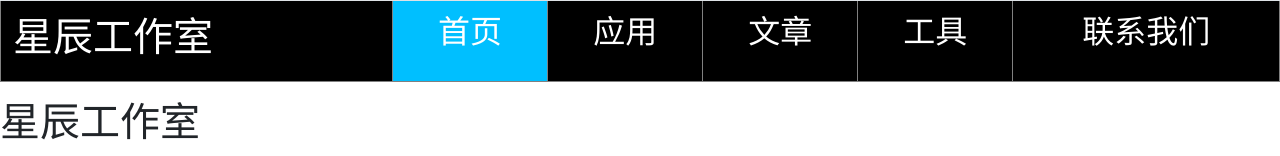
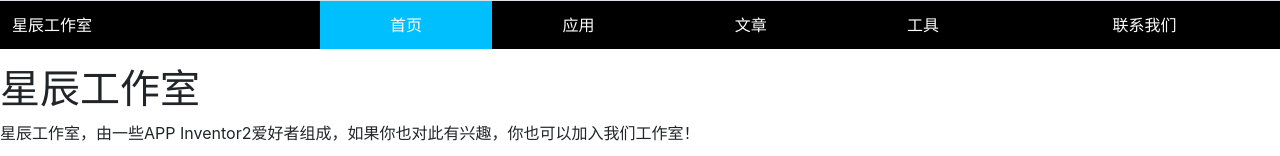
Before and after one commit to schlibra/beta, a plain HTML site: page index.html in a window 1280 px wide. Shown: the top 156 px of the page. Drawn offline with nearby package versions, Linux system fonts and the light colour scheme.

Commit message:
Add files via upload

```diff
--- a/index.html
+++ b/index.html
@@ -13,15 +13,15 @@
   </head>
   <body>
 	<div class="table">
-	  <table border=1 width=100%>
+	  <table border=0 width=100%>
 		<tbody>
 		  <tr>
-			<td><h1>星辰工作室</h1></td>
-			<td id="home" class="active" onclick="dh(this.id)"><center><h2>首页</h2></center></td>
-			<td id="application" onclick="dh(this.id)"><center><h2>应用</h2></center></td>
-			<td id="article" onclick="dh(this.id)"><center><h2>文章</h2></center></td>
-			<td id="other" onclick="dh(this.id)"><center><h2>工具</h2></center></td>
-			<td id="catchus" onclick="dh(this.id)"><center><h2>联系我们</h2></center></td>
+			<td><a class="dh_text">星辰工作室</a></td>
+			<td id="home" class="active" onclick="dh(this.id)" onmousedown="on_down(this.id)" onmousemove="on_move(this.id)"><center><a class="dh_text">首页</a></center></td>
+			<td id="application" onclick="dh(this.id)" onmousedown="on_down(this.id)" onmousemove="on_move(this.id)"><center><a class="dh_text">应用</a></center></td>
+			<td id="article" onclick="dh(this.id)"><center><a class="dh_text" onmousedown="on_down(this.id)" onmousemove="on_move(this.id)">文章</a></center></td>
+			<td id="other" onclick="dh(this.id)"><center><a class="dh_text" onmousemove="on_down(this.id)" onmousemove="on_move(this.id)">工具</a></center></td>
+			<td id="catchus" onclick="dh(this.id)"><center><a class="dh_text" onmousedown="on_down(this.id)" onmousemove="on_move(this.id)">联系我们</a></center></td>
 		  </tr>
 		</tbody>
 	  </table>
```
